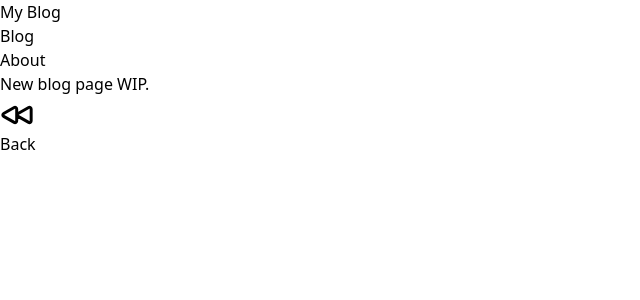
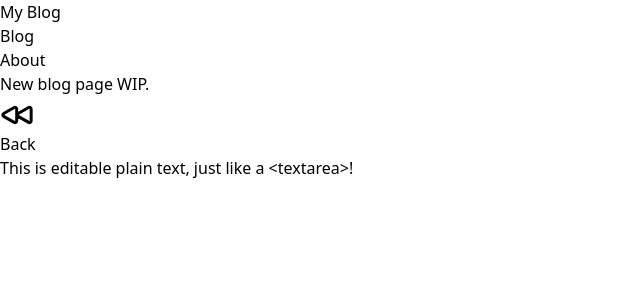
Before and after one commit to yechuan51/MyWebsiteV2, a Next.js app in the folder website/: page /blogs/new in a window 1280 px wide. Shown: the top 300 px of the page, without its empty margins (0-640 px from the left). Built offline with nearby package versions, Linux system fonts and the light colour scheme; what @material-tailwind/react would draw is missing.

Commit message:
Add plain text editor.

```diff
--- a/website/package.json
+++ b/website/package.json
@@ -22,6 +22,8 @@
     "react": "18.2.0",
     "react-dom": "18.2.0",
     "react-markdown": "^8.0.5",
+    "slate-history": "^0.86.0",
+    "slate-react": "^0.92.0",
     "typescript": "4.9.5"
   },
   "devDependencies": {
--- a/website/src/app/(home)/blogs/new/page.tsx
+++ b/website/src/app/(home)/blogs/new/page.tsx
@@ -1,6 +1,6 @@
 // Page for creating a new blog post.
-
 import NormalButton from "@/app/ui/buttons/normalButton";
+import SlateEditorComp from "@/components/slate/slateEditor";
 import { BackwardIcon } from "@heroicons/react/24/outline";
 
 export default function newBlogPage() {
@@ -12,6 +12,7 @@ export default function newBlogPage() {
         href="/blogs"
         icon={<BackwardIcon strokeWidth={2} className="h-5 w-5" />}
       />
+      <SlateEditorComp />
     </>
   );
 }
--- /dev/null
+++ b/website/src/components/slate/slateEditor.tsx
@@ -0,0 +1,44 @@
+"use client";
+
+import React, { useMemo, useState } from "react";
+import { createEditor, BaseEditor, Descendant } from "slate";
+
+import { Slate, Editable, withReact, ReactEditor } from "slate-react";
+import { withHistory } from "slate-history";
+
+type CustomElement = { type: "paragraph"; children: CustomText[] };
+type CustomText = { text: string };
+
+declare module "slate" {
+  interface CustomTypes {
+    Editor: BaseEditor & ReactEditor;
+    Element: CustomElement;
+    Text: CustomText;
+  }
+}
+
+const initialValue: Descendant[] = [
+  {
+    type: "paragraph",
+    children: [
+      { text: "This is editable plain text, just like a <textarea>!" },
+    ],
+  },
+];
+
+const SlateEditorComp = () => {
+  const editor = useMemo(() => withHistory(withReact(createEditor())), []);
+  // Render the Slate context.
+  return (
+    <div className="border border-gray-300 bg-gray-100 rounded-md p-2">
+      <Slate editor={editor} value={initialValue}>
+        <Editable
+          className="bg-white border border-gray-300 p-2 rounded-md"
+          placeholder="Enter some plain text..."
+        />
+      </Slate>
+    </div>
+  );
+};
+
+export default SlateEditorComp;
```
Also changed, not shown: 1 other file (tests, documents, lock files or other folders).
